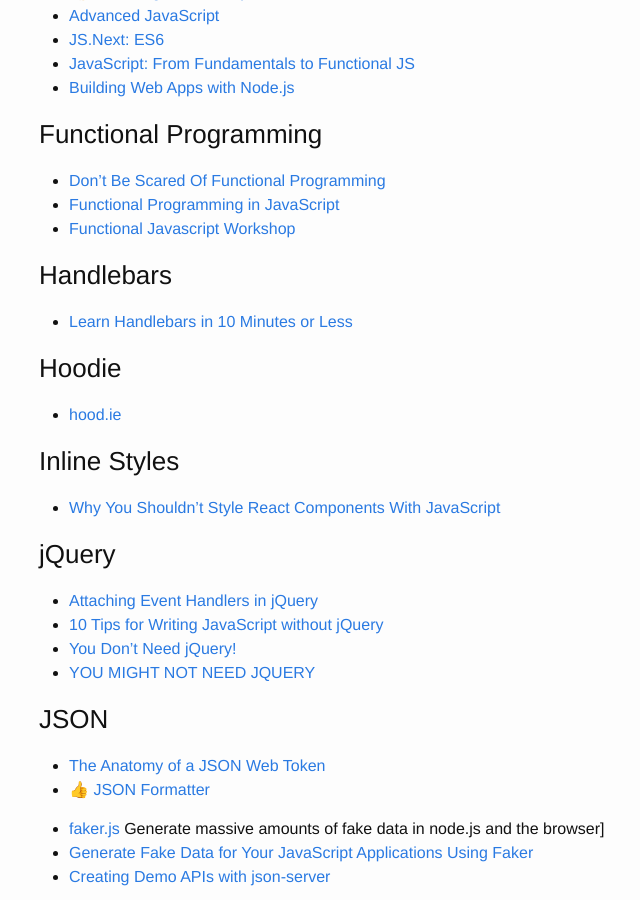
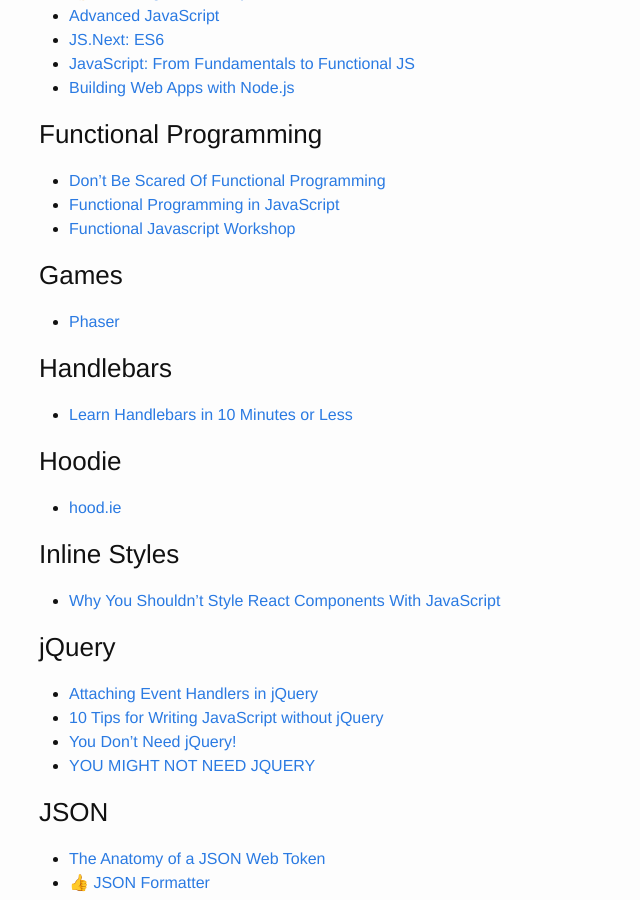
Before and after one commit to brownerd/brownerd.github.io, a Jekyll site: the page built from _posts/2015-01-01-reading-list-2015.md, in a window 1280 px wide and 900 px high, scrolled down 21639 px. Shown: the whole window, without its empty margins (231-871 px from the left). Built offline with Jekyll 4.4.1, drawn with Linux system fonts in a browser that asks for light colours; emoji names are drawn with the system emoji font; some of the changed text lies outside the part shown.

```diff
--- a/_posts/2015-01-01-reading-list-2015.md
+++ b/_posts/2015-01-01-reading-list-2015.md
@@ -1182,7 +1182,9 @@ A SIMPLE WEBSITE IN NODE.JS WITH EXPRESS, JADE AND STYLUS](http://www.clock.co.u
 
 
 
-
+### Games
+
+- [Phaser](http://phaser.io/)
 
 
 
```
Also changed, not shown: other parts of _posts/2015-01-01-reading-list-2015.md (+2 -1 lines).
